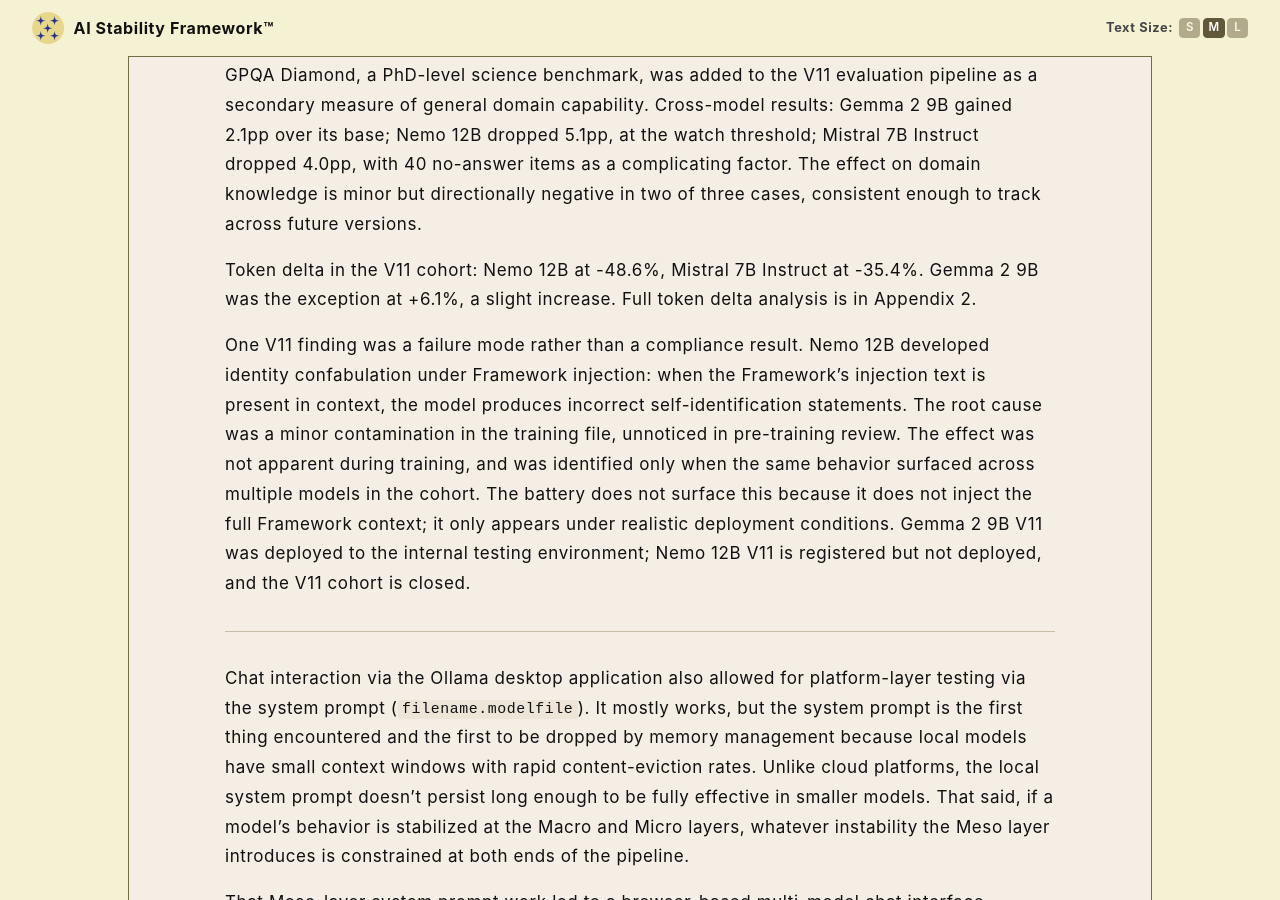
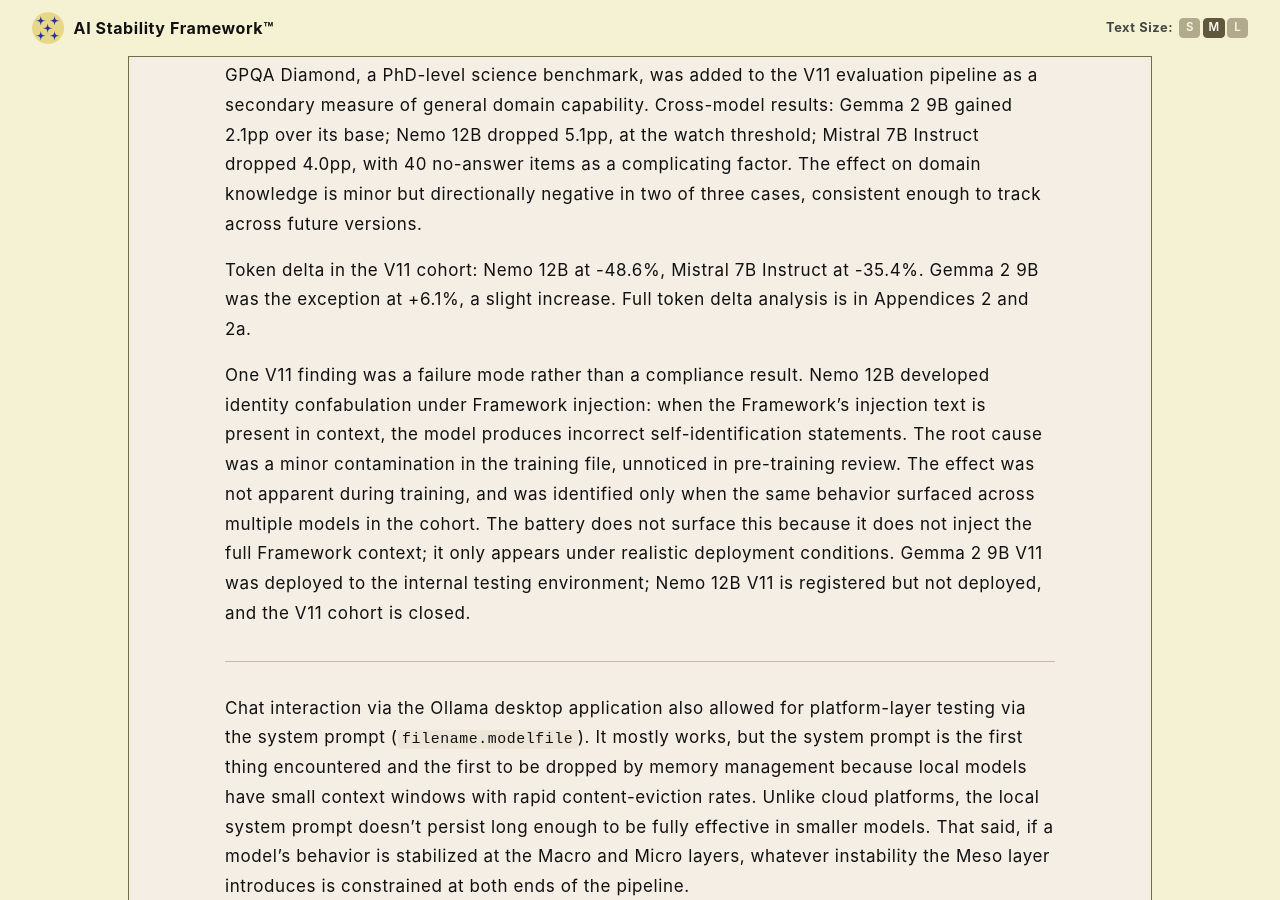
Before and after one commit to rojaslen/AISF-WEB, a Jekyll site: the page built from ch08.md, in a window 1280 px wide and 900 px high, scrolled down 2256 px. Built offline with Jekyll 4.4.1, drawn with Linux system fonts in a browser that asks for light colours; some web fonts are replaced.

Commit message:
Update ch08.md

```diff
--- a/ch08.md
+++ b/ch08.md
@@ -29,7 +29,7 @@ The project extended to Mistral Nemo 12B, a 12.2-billion-parameter instruct mode
 
 GPQA Diamond, a PhD-level science benchmark, was added to the V11 evaluation pipeline as a secondary measure of general domain capability. Cross-model results: Gemma 2 9B gained 2.1pp over its base; Nemo 12B dropped 5.1pp, at the watch threshold; Mistral 7B Instruct dropped 4.0pp, with 40 no-answer items as a complicating factor. The effect on domain knowledge is minor but directionally negative in two of three cases, consistent enough to track across future versions.
 
-Token delta in the V11 cohort: Nemo 12B at -48.6%, Mistral 7B Instruct at -35.4%. Gemma 2 9B was the exception at +6.1%, a slight increase. Full token delta analysis is in Appendix 2.
+Token delta in the V11 cohort: Nemo 12B at -48.6%, Mistral 7B Instruct at -35.4%. Gemma 2 9B was the exception at +6.1%, a slight increase. Full token delta analysis is in Appendices 2 and 2a.
 
 One V11 finding was a failure mode rather than a compliance result. Nemo 12B developed identity confabulation under Framework injection: when the Framework's injection text is present in context, the model produces incorrect self-identification statements. The root cause was a minor contamination in the training file, unnoticed in pre-training review. The effect was not apparent during training, and was identified only when the same behavior surfaced across multiple models in the cohort. The battery does not surface this because it does not inject the full Framework context; it only appears under realistic deployment conditions. Gemma 2 9B V11 was deployed to the internal testing environment; Nemo 12B V11 is registered but not deployed, and the V11 cohort is closed.
 
```
